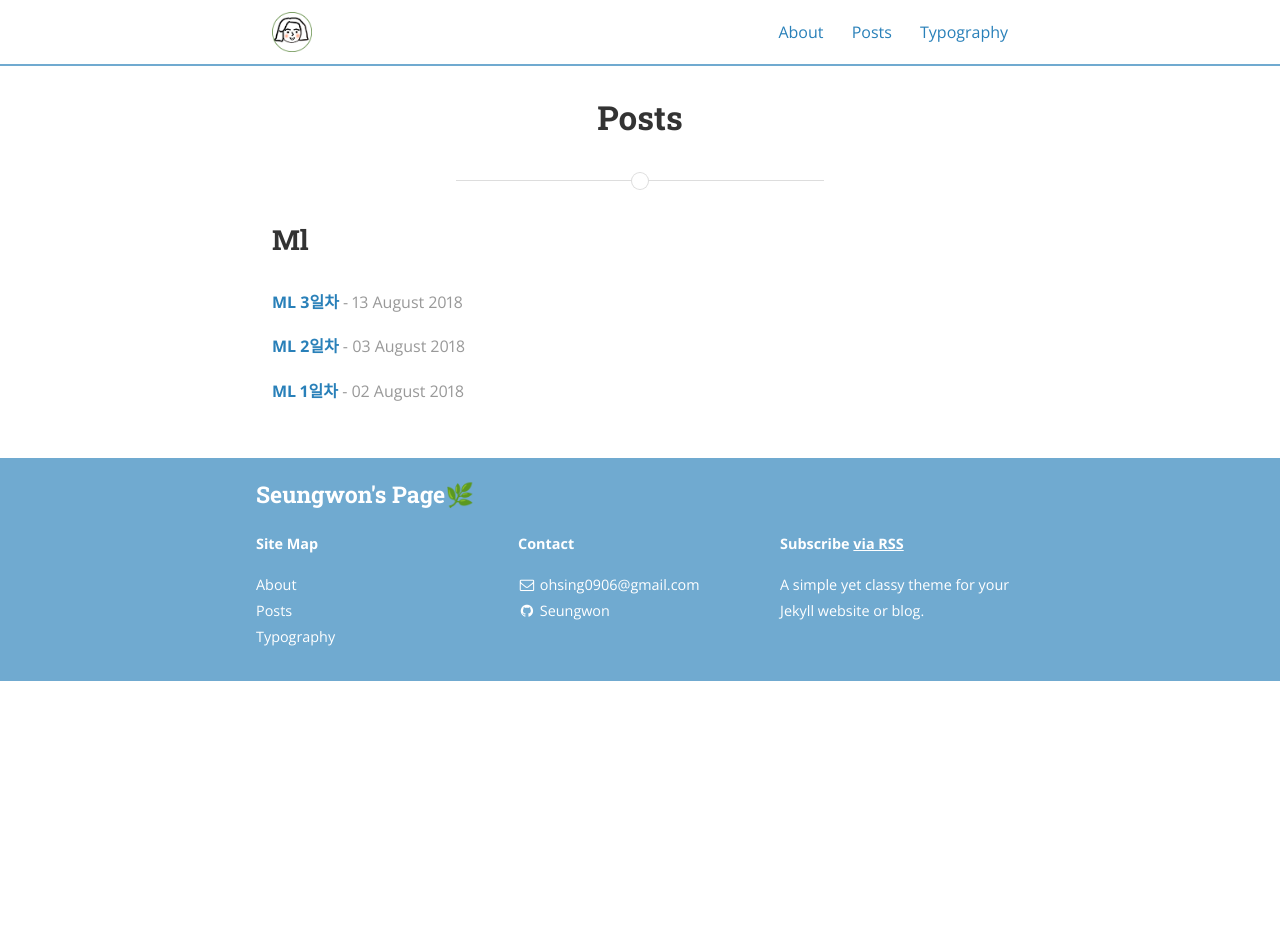
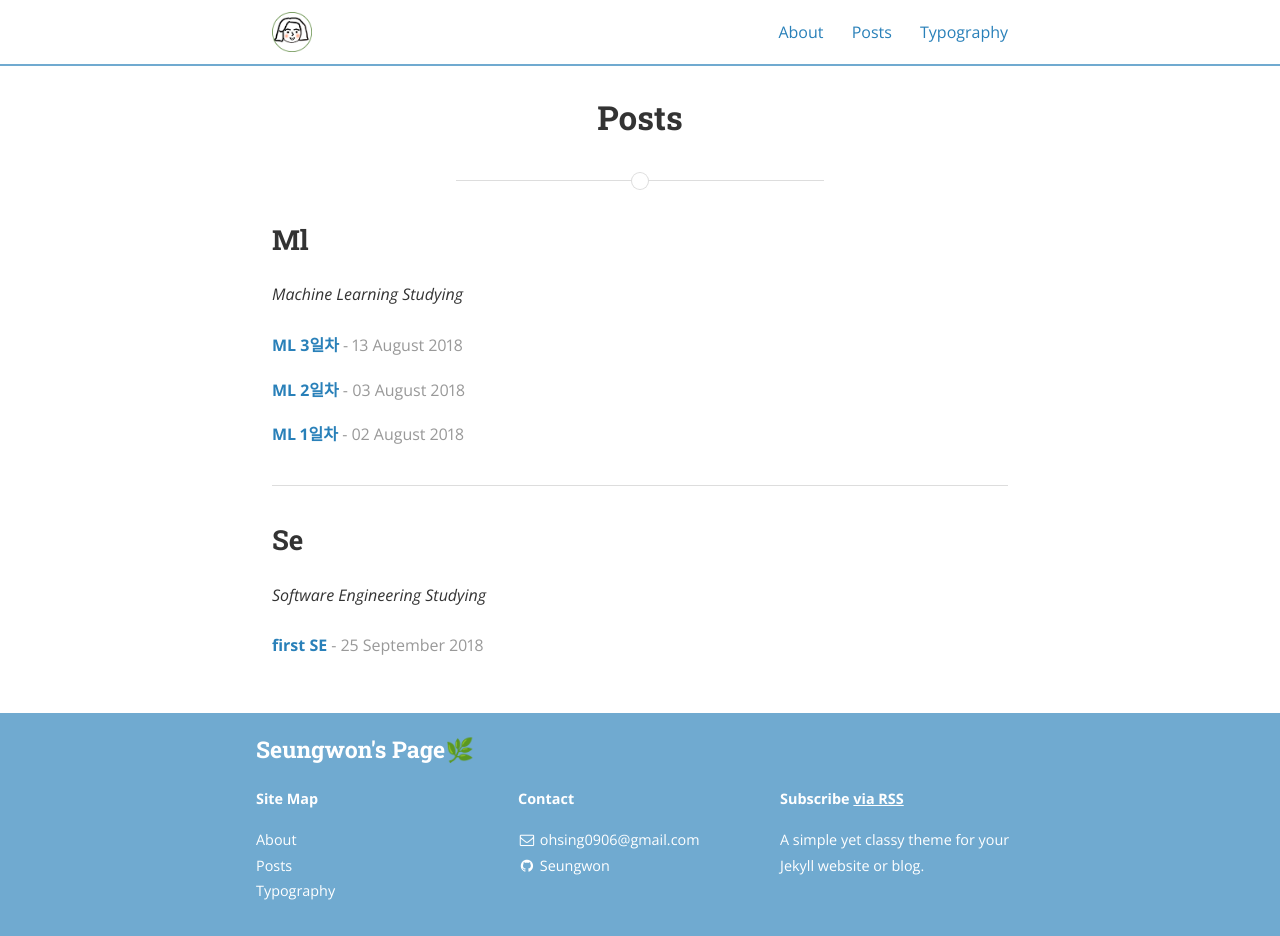
Before and after one commit to swon96/swon96.github.io, a Jekyll site: the page built from posts.html, in a window 1280 px wide. Built offline with Jekyll 4.4.1, drawn with Linux system fonts in a browser that asks for light colours; nearby versions of some CDN libraries; before the commit the page ends 900 px from its top, so only the background shows below that.

Commit message:
카테고리 추가 및 학위논문 파일 업로드

```diff
--- a/_config.yml
+++ b/_config.yml
@@ -48,11 +48,11 @@ jekyll-archives:
 
 # Category descriptions (for archive pages)
 descriptions:
-  - cat: jekyll
-    desc: "Posts describing Jekyll setup techniques."
+  - cat: ML
+    desc: "Machine Learning Studying"
 
-  - cat: dummy
-    desc: "Just some placeholder posts, lorem ipsum and the rest."
+  - cat: SE
+    desc: "Software Engineering Studying"
 
 # Social icons and sharing options
 #
--- /dev/null
+++ b/_posts/SE/2018-09-25-SE1.md
@@ -0,0 +1,9 @@
+---
+layout: post
+title:  "first SE"
+date:   2018-09-25
+author: ohsing
+categories: SE
+---
+
+## Test
```
Also changed, not shown: _posts/ML/2018-08-01-ML1.markdown (renamed from _posts/2018-08-01-ML1.markdown), _posts/ML/2018-08-03-ML2.md (renamed from _posts/2018-08-03-ML2.md), _posts/ML/2018-08-13-ML3.md (renamed from _posts/2018-08-13-ML3.md), 6 other files.
